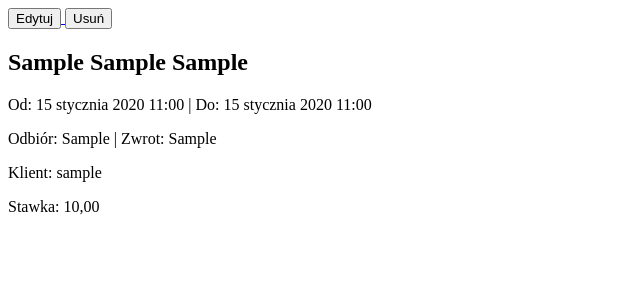
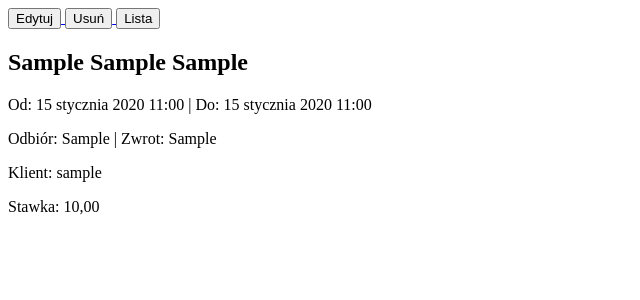
Before and after one commit to PythonTeam4/CarRent, a Django app: page /rent/rentals/1/ in a window 1280 px wide. Shown: the top 300 px of the page, without its empty margins (0-640 px from the left). Run offline with Django 4.2, Linux system fonts and the light colour scheme; tables that the repository leaves empty hold one stand-in row (values such as "Sample post").

Commit message:
added back to the list button in rental view

```diff
--- a/AppRentCar/templates/rental.html
+++ b/AppRentCar/templates/rental.html
@@ -7,6 +7,9 @@
     <a href={% url 'rental_delete' rent.id %}>
         <button type="button">Usuń</button>
     </a>
+    <a href={% url 'rentals' %}>
+        <button type="button">Lista</button>
+    </a>
     <div class="rent-details">
         <h2 >{{ rent.rental_terms.car }}</h2>
         <p>Od: {{ rent.start_date }} | Do: {{ rent.end_date }}</p>
```
